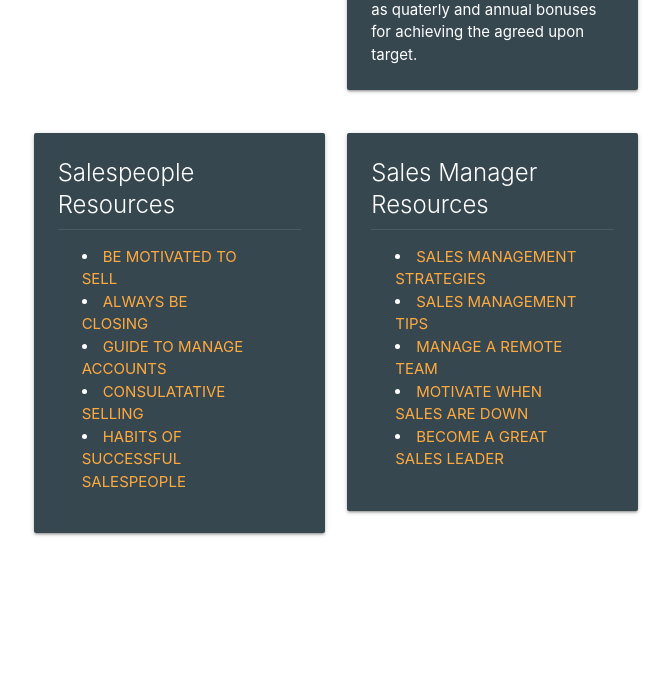
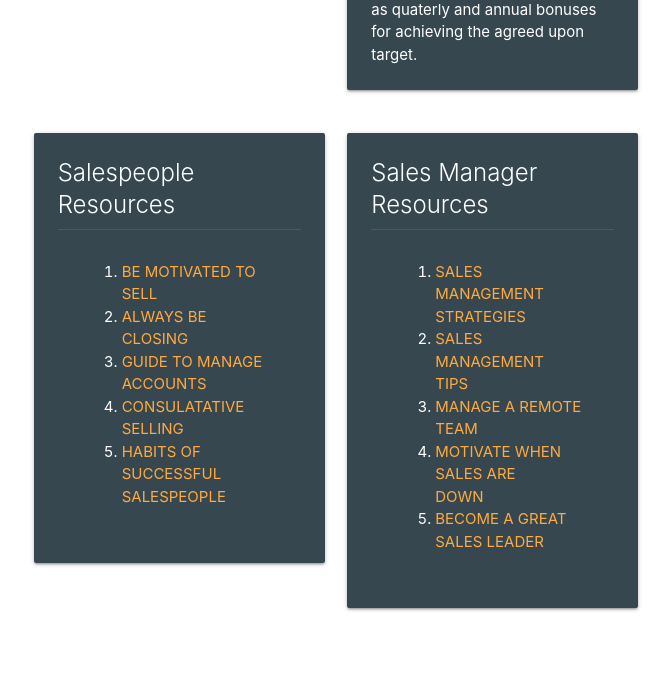
Before and after one commit to Code-Institute-Submissions/VinBdev-Predict_Your_Sales_JuneResub, a Flask app: page /dashboard/ in a window 1280 px wide. Shown: the part 2019-2712 px from the top of the page, without its empty margins (304-975 px from the left). Before the commit the page ends 2555 px from the top, so only its background shows below. Run offline with Flask 2, Linux system fonts and the light colour scheme; the visitor is signed in with stand-in values (Sample User, id 1); a database or web service that is not in the repository returns one stand-in record (values such as "Sample title"); some libraries are stand-ins or nearby versions.

Commit message:
Validated all html

```diff
--- a/templates/base.html
+++ b/templates/base.html
@@ -17,7 +17,7 @@
         <!-- Top navbar-->
         <nav class="nav-extended navbar text-shadow blue-grey darken-4">
             <div class="nav-wrapper">
-                <a href="{{ url_for('get_sales') }}" class="brand-logo text-wrapped">Predict Sales  </i></a>
+                <a href="{{ url_for('get_sales') }}" class="brand-logo text-wrapped">Predict Sales  </a>
                 <a href="#" data-target="mobile-demo" class="sidenav-trigger right"><i class="material-icons"><i class="fas fa-bars"></i></i></a>
                 <ul class="right hide-on-med-and-down">
                     <li><a href="{{ url_for('get_sales') }}">Home</a></li>
--- a/templates/dashboard.html
+++ b/templates/dashboard.html
@@ -15,7 +15,6 @@
 
     </div>
   </div>
-</div>
 </div>
 <!-- Sales person Section -->
 
@@ -94,11 +93,13 @@
         <div class="card-content white-text">
           <span class="card-title">Salespeople Resources</span>
           <div class="card-action">
+            <ol class="ul-a">
             <li><a  target="_blank" class="ul-a" href="https://www.youtube.com/watch?v=rylwgRSgjG0">Be Motivated To Sell</a></li>
             <li><a target="_blank" class="ul-a" href="https://www.youtube.com/watch?v=GrhSLf0I-HM">Always Be Closing</a></li>
             <li><a target="_blank" class="ul-a" href="https://kapta.com/resources/key-account-management-blog/key-account-management/10-tips-for-successful-key-account-management">Guide to Manage Accounts</a></li>
             <li><a target="_blank" class="ul-a" href="https://www.richardson.com/sales-resources/defining-consultative-sales/">Consulatative Selling </a></li>
             <li><a target="_blank" class="ul-a" href="https://blog.hubspot.com/sales/habits-to-become-a-more-effective-salesperson">Habits of Successful Salespeople</a> </li>
+            </ol>
           </div>
       </div>
     </div>
@@ -109,11 +110,13 @@
         <div class="card-content white-text">
           <span class="card-title">Sales Manager Resources</span>
           <div class="card-action">
+            <ol>
             <li><a target="_blank" class="ul-a" href="https://salesdrive.info/key-strategies-for-successfully-managing-a-sales-team/">Sales Management Strategies</a></li>
             <li><a target="_blank" class="ul-a" href="https://www.saleshacker.com/12-tips-on-managing-a-high-performing-sales-team/">Sales Management Tips</a></li>
             <li><a target="_blank" class="ul-a" href="https://www.youtube.com/watch?v=-N45bnTaSss">Manage a remote team</a></li>
             <li><a target="_blank" class="ul-a" href="https://www.youtube.com/watch?v=9X2fjctfIHs">Motivate When sales are down</a></li>
             <li><a target="_blank" class="ul-a" href="https://www.salesreadinessgroup.com/blog/how-to-become-a-great-sales-leader">Become a great sales leader</a> </li>
+            </ol>
           </div>
       </div>
     </div>
--- a/templates/new_user.html
+++ b/templates/new_user.html
@@ -38,6 +38,7 @@
                             </div>
                         </div>
                 </div>
+            </div>
         </form>
     </div>
 
```
